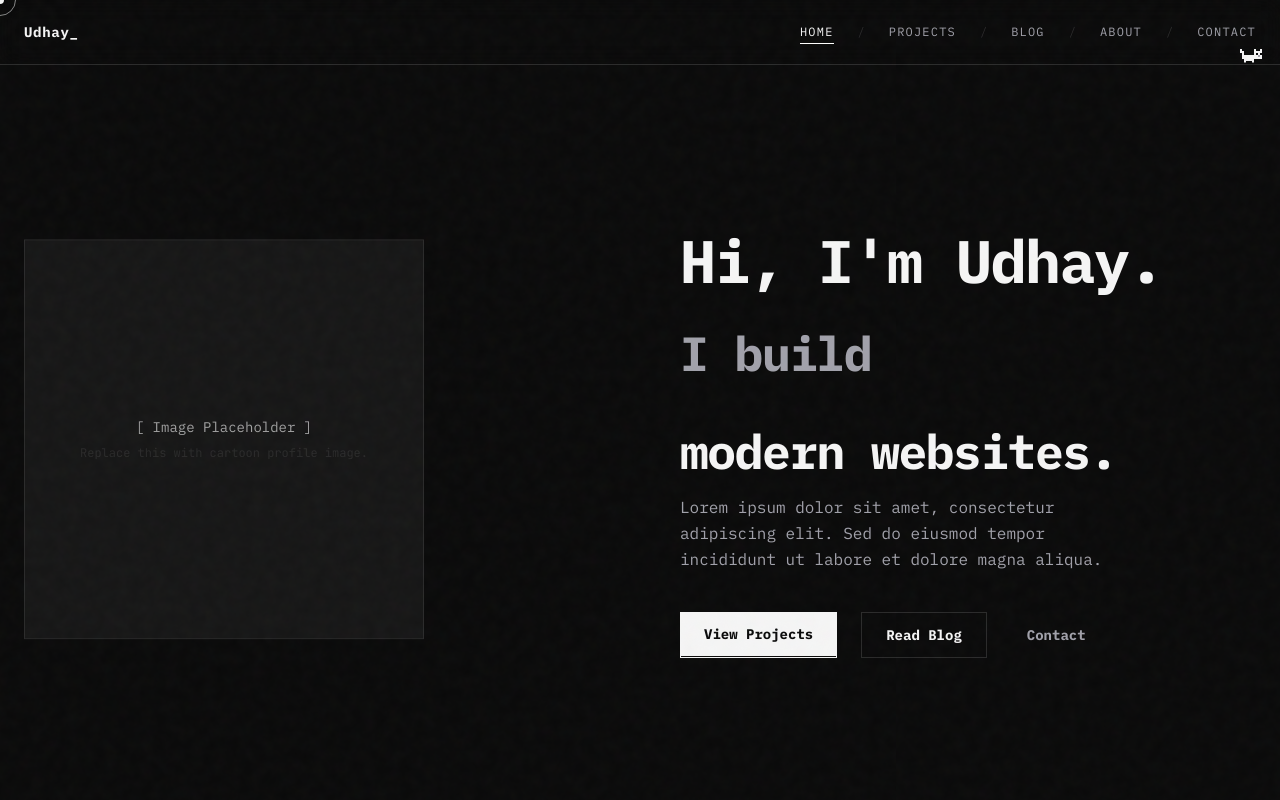
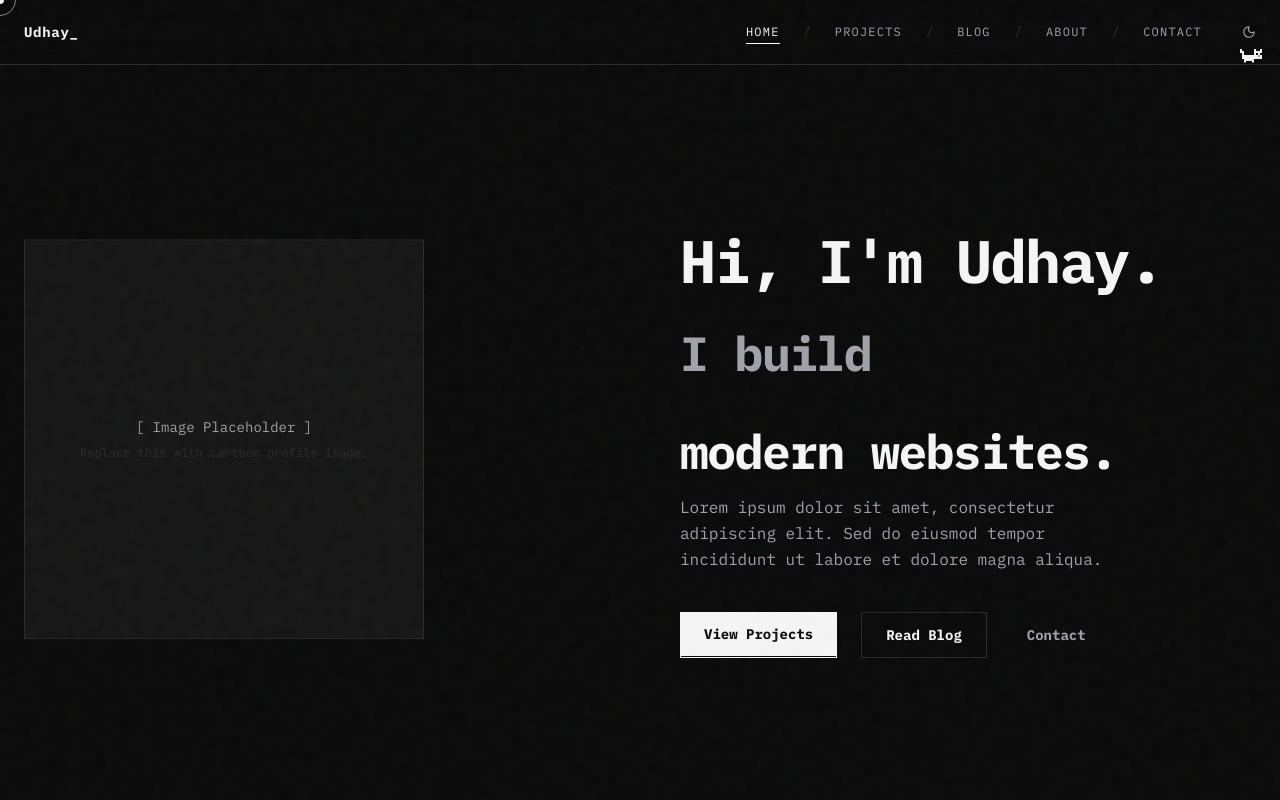
Before and after one commit to sup-Udh/udhay-space, a Next.js app: page / in a window 1280 px wide. Shown: the top 800 px of the page. Built offline with nearby package versions, Linux system fonts and the light colour scheme; no server answers.

Commit message:
light-mode toggler working

```diff
--- a/app/components/Navbar.tsx
+++ b/app/components/Navbar.tsx
@@ -4,6 +4,8 @@ import Link from "next/link";
 import { usePathname } from "next/navigation";
 import { useEffect, useState } from "react";
 import { motion } from "framer-motion";
+import { Sun, Moon } from "lucide-react";
+import { useTheme } from "./ThemeProvider";
 
 const navLinks = [
   { name: "Home", path: "/" },
@@ -16,6 +18,12 @@ const navLinks = [
 export default function Navbar() {
   const pathname = usePathname();
   const [activeHash, setActiveHash] = useState("");
+  const { theme, toggleTheme } = useTheme();
+  const [mounted, setMounted] = useState(false);
+
+  useEffect(() => {
+    setMounted(true);
+  }, []);
 
   useEffect(() => {
     // Only run scroll spy on the home page
@@ -100,6 +108,16 @@ export default function Navbar() {
               </div>
             );
           })}
+
+          {mounted && (
+            <button
+              onClick={toggleTheme}
+              className="ml-4 text-text-secondary hover:text-text-primary transition-colors interactive flex items-center justify-center"
+              aria-label="Toggle colorful mode"
+            >
+              {theme === "colorful" ? <Sun size={14} /> : <Moon size={14} />}
+            </button>
+          )}
         </nav>
 
           {/* Mobile menu could be added here later */}
--- a/app/components/SpotifyWidget.tsx
+++ b/app/components/SpotifyWidget.tsx
@@ -44,9 +44,9 @@ export default function SpotifyWidget() {
         <span className="flex items-center gap-1 h-4">
           {isPlaying ? (
             <>
-              <motion.span animate={{ height: [8, 16, 8] }} transition={{ repeat: Infinity, duration: 1.2 }} className="w-[3px] bg-text-secondary block" />
-              <motion.span animate={{ height: [12, 6, 12] }} transition={{ repeat: Infinity, duration: 1 }} className="w-[3px] bg-text-secondary block" />
-              <motion.span animate={{ height: [6, 14, 6] }} transition={{ repeat: Infinity, duration: 0.8 }} className="w-[3px] bg-text-secondary block" />
+              <motion.span animate={{ height: [8, 16, 8] }} transition={{ repeat: Infinity, duration: 1.2 }} className="w-[3px] bg-accent-primary block" />
+              <motion.span animate={{ height: [12, 6, 12] }} transition={{ repeat: Infinity, duration: 1 }} className="w-[3px] bg-accent-primary block" />
+              <motion.span animate={{ height: [6, 14, 6] }} transition={{ repeat: Infinity, duration: 0.8 }} className="w-[3px] bg-accent-primary block" />
             </>
           ) : (
             <>
--- /dev/null
+++ b/app/components/ThemeProvider.tsx
@@ -0,0 +1,55 @@
+"use client";
+
+import { createContext, useContext, useEffect, useState } from "react";
+
+type Theme = "monochrome" | "colorful";
+
+interface ThemeContextType {
+  theme: Theme;
+  toggleTheme: () => void;
+}
+
+const ThemeContext = createContext<ThemeContextType | undefined>(undefined);
+
+export function ThemeProvider({ children }: { children: React.ReactNode }) {
+  const [theme, setTheme] = useState<Theme>("monochrome");
+
+  useEffect(() => {
+    const savedTheme = localStorage.getItem("portfolio-theme") as Theme;
+    if (savedTheme) {
+      setTheme(savedTheme);
+      if (savedTheme === "colorful") {
+        document.documentElement.classList.add("theme-colorful");
+      }
+    }
+  }, []);
+
+  const toggleTheme = () => {
+    setTheme((prev) => {
+      const newTheme = prev === "monochrome" ? "colorful" : "monochrome";
+      localStorage.setItem("portfolio-theme", newTheme);
+
+      if (newTheme === "colorful") {
+        document.documentElement.classList.add("theme-colorful");
+      } else {
+        document.documentElement.classList.remove("theme-colorful");
+      }
+
+      return newTheme;
+    });
+  };
+
+  return (
+    <ThemeContext.Provider value={{ theme, toggleTheme }}>
+      {children}
+    </ThemeContext.Provider>
+  );
+}
+
+export function useTheme() {
+  const context = useContext(ThemeContext);
+  if (context === undefined) {
+    throw new Error("useTheme must be used within a ThemeProvider");
+  }
+  return context;
+}
--- a/app/globals.css
+++ b/app/globals.css
@@ -15,6 +15,17 @@
 }
 
 @layer base {
+  .theme-colorful {
+    --color-background-primary: #FAFAFA;
+    --color-background-secondary: #F3F4F6;
+    --color-card: #FFFFFF;
+    --color-text-primary: #0F172A;
+    --color-text-secondary: #64748B;
+    --color-border-dark: #CBD5E1;
+    --color-accent-primary: #FF2D75; /* vibrant pink */
+    --color-accent-subtle: #F472B6;
+  }
+
   * {
     box-sizing: border-box;
     margin: 0;
--- a/app/layout.tsx
+++ b/app/layout.tsx
@@ -15,10 +15,11 @@ const jetbrainsMono = JetBrains_Mono({
   subsets: ["latin"],
 });
 
+import { ThemeProvider } from "./components/ThemeProvider";
+
 export const metadata: Metadata = {
-  title: "Udhay | Developer",
-  description: "A highly technical developer who loves building products, AI systems, experiments, and tools.",
-  keywords: ["portfolio", "developer", "AI", "Udhay"],
+  title: "Udhay | Developer & Designer",
+  description: "Personal portfolio of Udhay. Builder of products, AI systems, and developer tools.",
 };
 
 export default function RootLayout({
@@ -28,10 +29,12 @@ export default function RootLayout({
 }>) {
   return (
     <html lang="en" className={`${ibmPlexMono.variable} ${jetbrainsMono.variable}`}>
-      <body className="antialiased bg-primary text-primary min-h-screen selection:bg-white selection:text-black">
-        <Navbar />
-        <CustomCursor />
-        {children}
+      <body className="antialiased bg-background-primary text-text-primary custom-scrollbar font-code">
+        <ThemeProvider>
+          <CustomCursor />
+          <Navbar />
+          {children}
+        </ThemeProvider>
       </body>
     </html>
   );
--- a/app/page.tsx
+++ b/app/page.tsx
@@ -6,6 +6,7 @@ import { ArrowRight } from "lucide-react";
 import { useState, useEffect } from "react";
 import { GitHubCalendar } from "react-github-calendar";
 import SpotifyWidget from "./components/SpotifyWidget";
+import { useTheme } from "./components/ThemeProvider";
 
 const buildItems = [
   "AI tools.",
@@ -22,8 +23,11 @@ const buildItems = [
 
 export default function Home() {
   const [currentItemIndex, setCurrentItemIndex] = useState(0);
+  const { theme } = useTheme();
+  const [mounted, setMounted] = useState(false);
 
   useEffect(() => {
+    setMounted(true);
     const interval = setInterval(() => {
       setCurrentItemIndex((prevIndex) => (prevIndex + 1) % buildItems.length);
     }, 2500);
@@ -265,11 +269,12 @@ export default function Home() {
                  <a href="https://github.com/sup-Udh" target="_blank" rel="noreferrer" className="font-mono text-xs text-text-secondary hover:text-white transition-colors interactive">@sup-Udh</a>
                </div>
                <div className="min-w-[750px]">
+                 {mounted && (
                    <GitHubCalendar
                       username="sup-Udh"
                       year={2026}
-                    colorScheme="dark"
-                    theme={{
+                      colorScheme={theme === "colorful" ? "light" : "dark"}
+                      theme={theme === "colorful" ? undefined : {
                         light: ['#0A0A0A', '#2A2A2A', '#52525B', '#A1A1AA', '#F5F5F5'],
                         dark: ['#0A0A0A', '#2A2A2A', '#52525B', '#A1A1AA', '#F5F5F5'],
                       }}
@@ -281,6 +286,7 @@ export default function Home() {
                       blockMargin={4}
                       fontSize={12}
                     />
+                 )}
                </div>
             </div>
 
```
Lines whose indentation alone changed are shown as unchanged.
